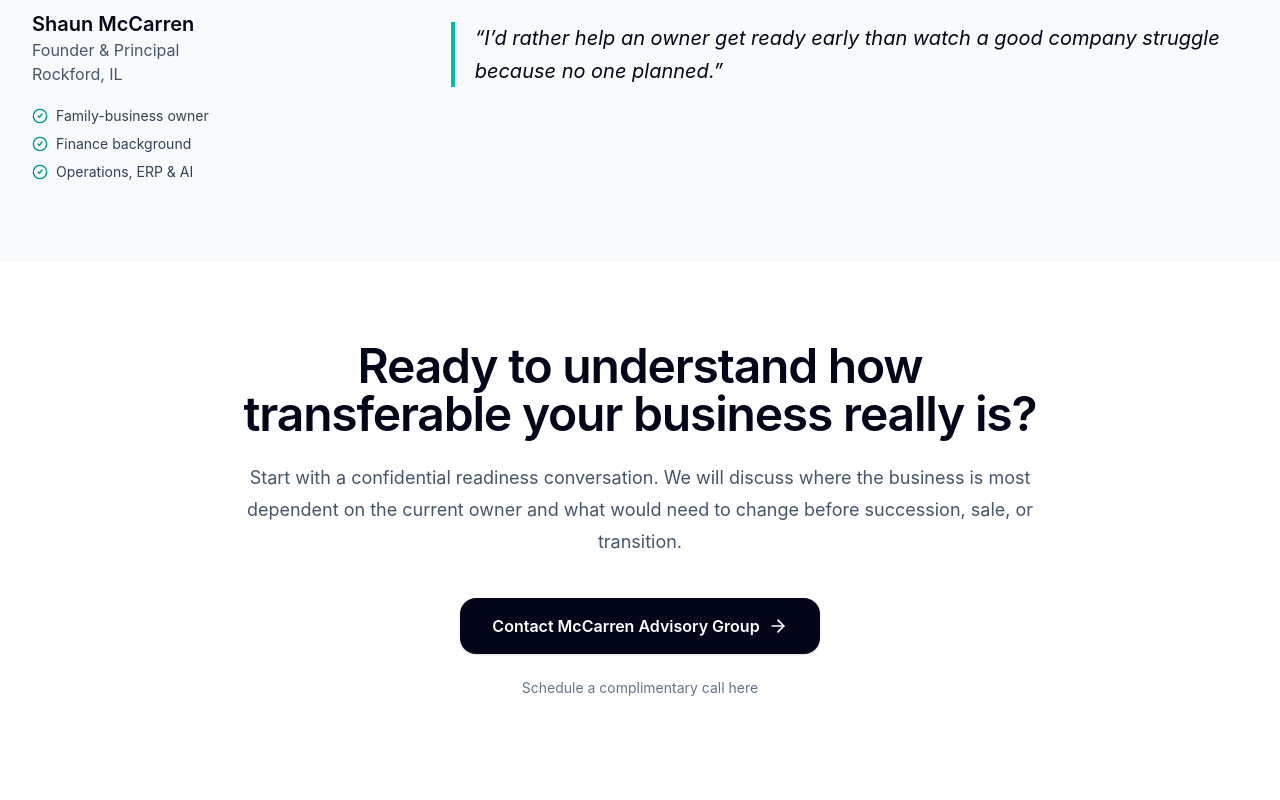
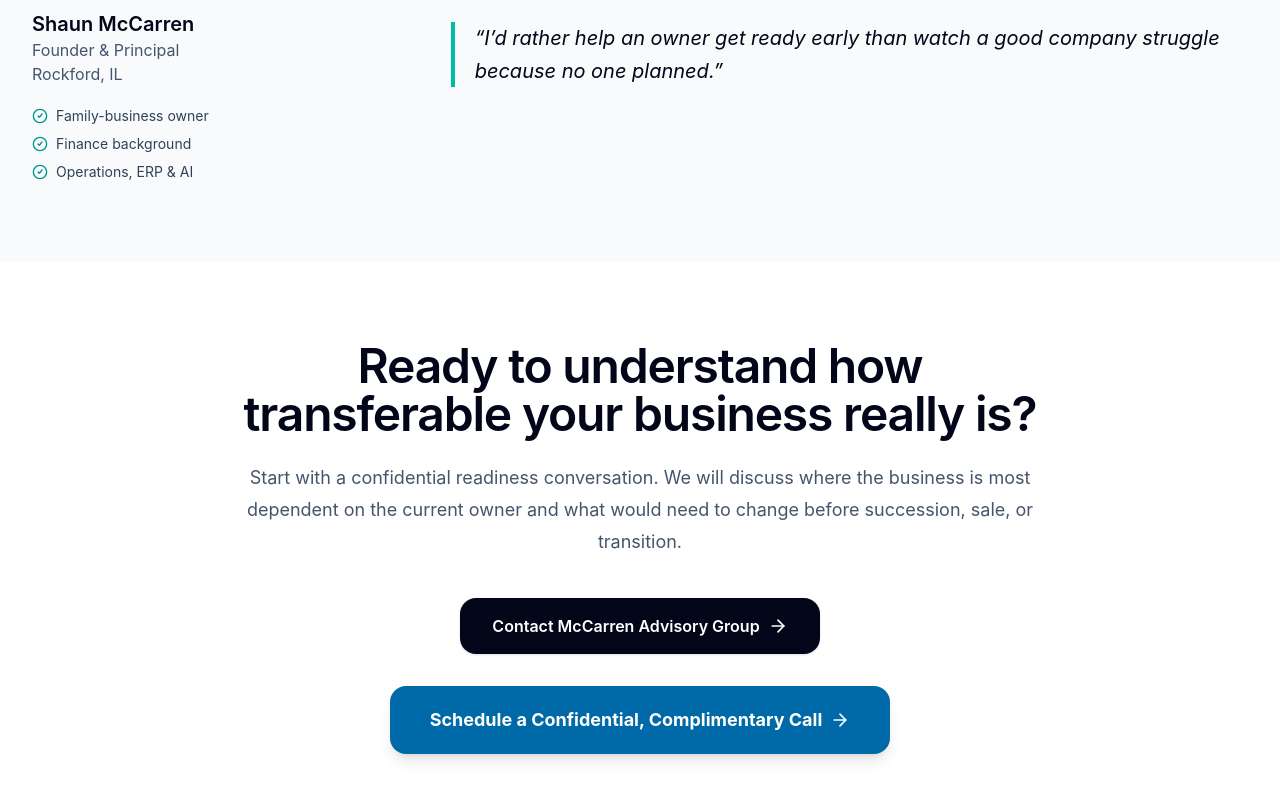
Before and after one commit to shaun191/McCarrenAdvisoryGroup, a React (Vite) app: page / in a window 1280 px wide. Shown: the part 4506-5306 px from the top of the page. Before the commit the page ends 5284 px from the top, so only its background shows below. Built offline with nearby package versions, Linux system fonts and the light colour scheme.

Commit message:
Make bottom booking CTA a prominent button; add 'confidential'

```diff
--- a/src/App.jsx
+++ b/src/App.jsx
@@ -397,13 +397,17 @@ export default function FounderTransitionWebsite() {
               Contact McCarren Advisory Group <ArrowRight className="ml-2 h-5 w-5" />
             </a>
           </div>
-          <p className="mt-6 text-sm text-slate-500"><a
-  href="https://outlook.office.com/book/McCarrenAdvisoryGroup@flow-eze.com/?ismsaljsauthenabled" onClick={trackBooking}
-  target="_blank"
-  rel="noopener noreferrer"
->
-  Schedule a complimentary call here
-</a></p>
+          <div className="mt-8">
+            <a
+              href="https://outlook.office.com/book/McCarrenAdvisoryGroup@flow-eze.com/?ismsaljsauthenabled"
+              onClick={trackBooking}
+              target="_blank"
+              rel="noopener noreferrer"
+              className="inline-flex items-center rounded-2xl bg-sky-700 px-10 py-5 text-lg font-bold text-white shadow-lg hover:bg-sky-600 hover:shadow-xl transition-all"
+            >
+              Schedule a Confidential, Complimentary Call <ArrowRight className="ml-2 h-5 w-5" />
+            </a>
+          </div>
         </div>
       </section>
     </div>
```
